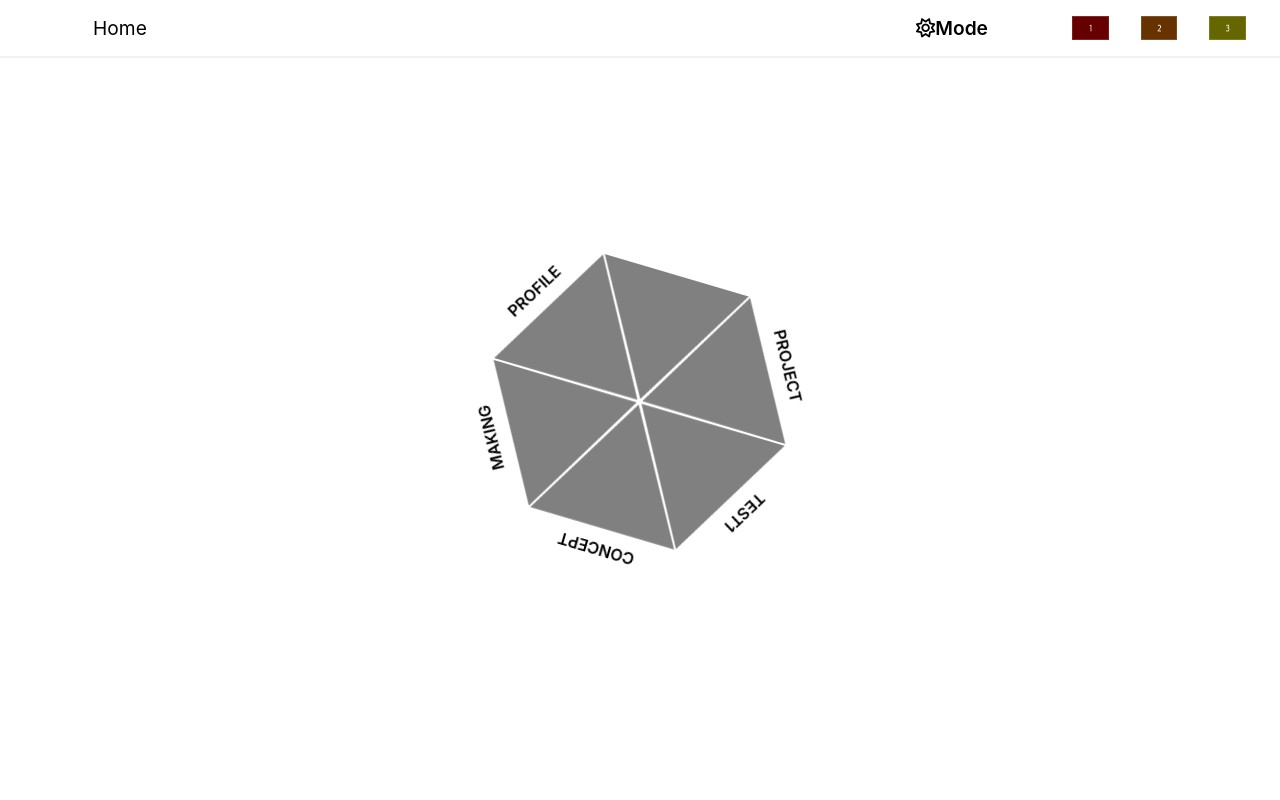
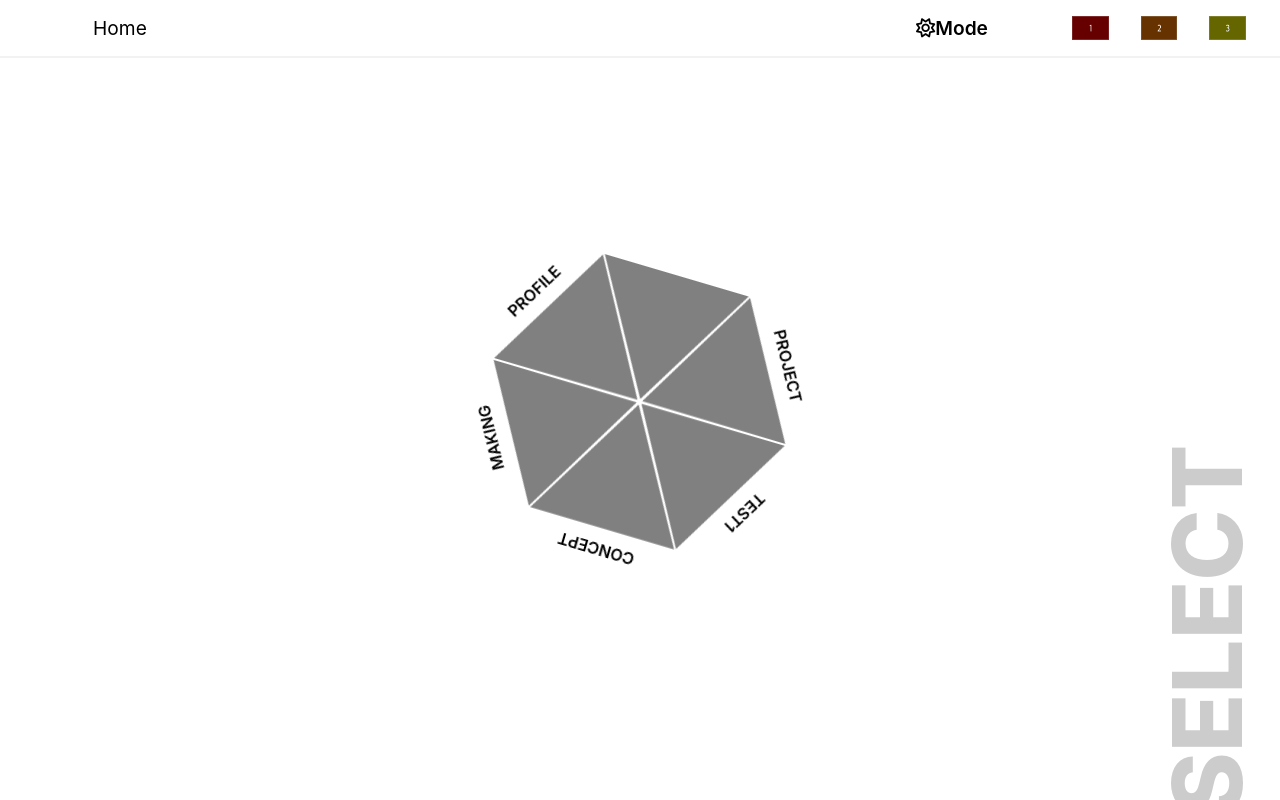
Before and after one commit to Honey-Bi/Portfolio-Web, a React (Create React App) app: page / in a window 1280 px wide. Built offline with nearby package versions, Linux system fonts and the light colour scheme.

Commit message:
선택창 변경

```diff
--- a/src/component/Main.tsx
+++ b/src/component/Main.tsx
@@ -12,23 +12,26 @@ function Main() {
                             <div className="tri">
                                 <span></span>
                             </div>
-                            <Link to={'/Project'} className='tri'>
+                            <Link to={'./Project'} className='tri'>
                                 <span>project</span>
                             </Link>
-                            <Link to={'/Test'} className='tri'>
+                            <Link to={'./Test'} className='tri'>
                                 <span>test1</span>
                             </Link>
-                            <div className="tri">
+                            <Link to={'./Concept'} className='tri'>
                                 <span>concept</span>
-                            </div>
-                            <div className="tri">
+                            </Link>
+                            <Link to={'./Making'} className='tri'>
                                 <span>making</span>
-                            </div>
-                            <div className="tri">
+                            </Link>
+                            <Link to={'./Profile'} className='tri'>
                                 <span>profile</span>
-                            </div>
+                            </Link>
                         </div>
                     </div>
+                </div>
+                <div className="select">
+                    <span>select</span>
                 </div>
             </div>
         </div>
--- a/src/css/main.css
+++ b/src/css/main.css
@@ -163,3 +163,22 @@
 .potion .tri:nth-child(6) {
     border-top-color: #B2A4FF;
 }
+.select {
+    display: none;
+}
+@media (min-width: 768px) {
+    .select {
+        display: block;
+        position: absolute;
+        right: -7rem;
+        bottom: 7rem;
+        font-weight: 800;
+        font-size: 6rem;
+        color: #ccc;
+        transform: rotate(-90deg);
+    }
+}
+
+.select span {
+    text-transform: uppercase;
+}
```
